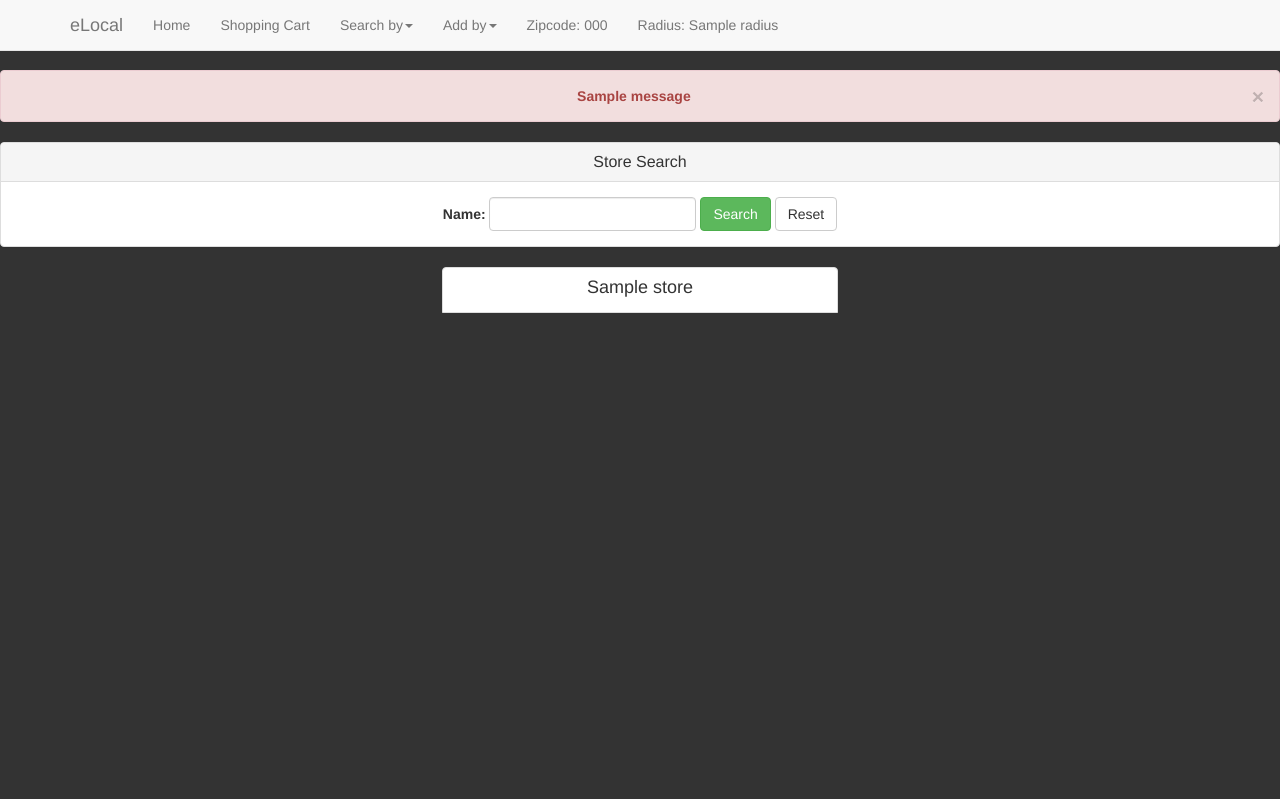
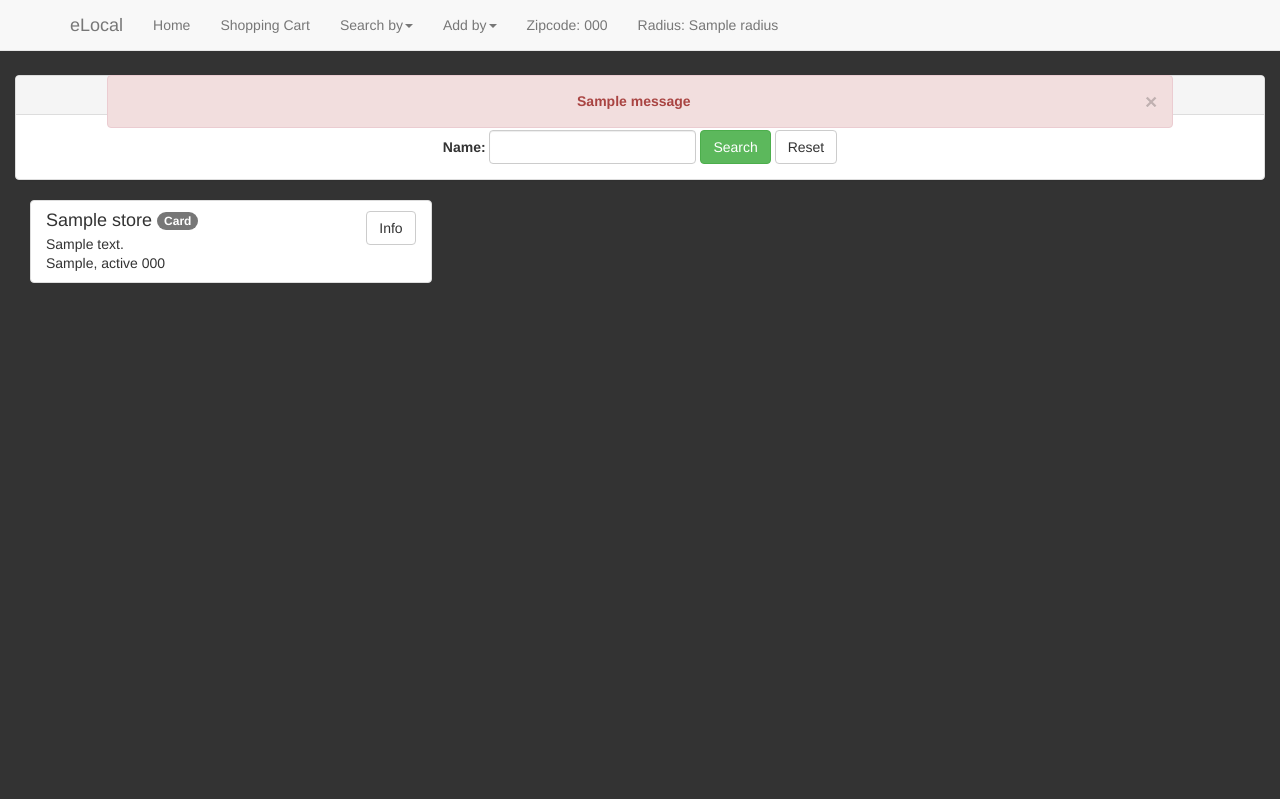
Before and after one commit to jisoohan/eLocal, a Django app: template eLocal_app/templates/eLocal_app/storeSearchPage.html in a window 1280 px wide. Shown: the top 799 px of the page. After the commit the page ends 283 px from the top, so only its background shows below. Run offline with Django 3.2, Linux system fonts and the light colour scheme; tables that the repository leaves empty hold one stand-in row (values such as "Sample post"); the template is opened without the code that fills it: values that come from a table or form of the project are taken from there, most other values are stand-ins (such as "Sample title", 1, 10 or a date in 2020); one stand-in notice (Sample message) is shown; form fields are guessed from the names that the template uses; some libraries are stand-ins or nearby versions.

Commit message:
UI change of store search page

```diff
--- a/eLocal_app/static/eLocal_app/base.css
+++ b/eLocal_app/static/eLocal_app/base.css
@@ -1,15 +1,29 @@
+html {
+  height: 100%;
+  background-color: #333;
+}
 body {
-    min-height: 2000px;
-    padding-top: 70px;
-    background-color: #333;
+  min-height: 100%;
+  background-color: #333;
+  padding-top: 75px;
+}
+
+.scrolly {
+  padding-right: 0px !important;
+  overflow: scroll;
+  height: 460px;
+}
+
+.alert {
+  position: absolute;
+  z-index : 1;
 }
 
 .shopping-title {
-    font-size: 36px;
-    color: white;
-    text-align: center;
-    margin-top: 10px;
-    margin-bottom: 35px;
+  font-size: 36px;
+  color: white;
+  text-align: center;
+  margin-bottom: 35px;
 }
 
 .pac-container {
--- a/eLocal_app/templates/eLocal_app/storeSearchPage.html
+++ b/eLocal_app/templates/eLocal_app/storeSearchPage.html
@@ -18,12 +18,13 @@
     {% block content %}
       {% if messages %}
         {% for message in messages %}
-          <div class="alert alert-danger text-center">
+          <div class="alert alert-danger text-center col-xs-10 col-xs-offset-1">
             <a href="#" class="close" data-dismiss="alert" aria-label="close">&times;</a>
             <strong>{{ message|escape }}</strong>
           </div>
         {% endfor %}
       {% endif %}
+      <div class="col-xs-12">
         <div class="panel panel-default">
           <div class="panel-heading">
             <h2 class="panel-title text-center">Store Search</h2>
@@ -39,41 +40,44 @@
             </form>
           </div>
         </div>
-      <div class="col-xs-4 col-xs-offset-4 text-center">
-        <ul class="list-group">
+      </div>
       {% if stores %}
+        <div class="container-fluid col-xs-12">
+          <div class="table-hover col-xs-4 scrolly">
             {% for store in stores %}
-              <a href="" data-toggle="modal" data-target="#store{{forloop.counter}}" class="list-group-item">
-                <h4 class="list-group-item-heading">{{store.name}}</h4>
-              </a>
-              <div id="store{{forloop.counter}}" class="modal modal-vcenter fade" role="dialog">
-                <div class="modal-dialog">
-                  <div class="modal-content">
-                    <div class="modal-header">
-                      <h3 class="modal-title text-center">{{store.name}}</h3>
+              <div class="list-group-item">
+                <h4 class="list-group-item-heading">
+                  {{store.name}}
+                  {% if store.has_card %}
+                    <span class="badge">Card</span>
+                  {% endif %}
+                  <button type="button" class="btn btn-default pull-right" id="showStoreBtn{{forloop.counter}}">Info</button>
+                </h4>
+                <p class="list-group-item-text">
+                  {{store.address}}<br/>
+                  {{store.city}}, {{store.state}} {{store.zip_code}}
+                </p>
               </div>
-                    <div class="modal-body">
+            {% endfor %}
+          </div>
+          {% for store in stores %}
+            <div class="col-xs-8" id="showStore{{forloop.counter}}">
+              <div class="panel panel-default scrolly">
+                <div class="panel-heading">
+                  <h2 class="panel-title text-center">{{store.name}}</h2>
+                </div>
+                <div class="panel-body text-center">
                   <h4>Address</h4>
                   <address>
                     {{store.address}}<br/>
                     {{store.city}}, {{store.state}} {{store.zip_code}}
                   </address>
-                    </div>
-                    <div class="modal-body">
-                      <h4>Membership Card</h4>
-                      {% if store.has_card %}
-                        <span class="badge">Has Card</span>
-                      {% else %}
-                        <span class="badge">No Card</span>
-                      {% endif %}
-                    </div>
-                    <div class="modal-body">
                   <h4>Products</h4>
                   <table class="table table-condensed">
                     <thead>
                       <tr>
                         <th class="text-left">Name</th>
-                            <th class="text-left">Price</th>
+                        <th class="text-right">Price</th>
                         <th class="text-right">Add to Cart</th>
                         <th class="text-right">Edit Price</th>
                         <th class="text-right">Delete Product</th>
@@ -84,7 +88,7 @@
                         {% for product in store.product_list %}
                           <tr>
                             <td class="text-left">{{product.name}}</td>
-                                <td class="text-left">${{product.price}}</td>
+                            <td class="text-right">${{product.price}}</td>
                             <td class="text-right"><a href="{% url 'eLocal_app.views.addCart' product.id store.id %}" class="btn btn-default">Add</a></td>
                             <td class="text-right"><a href="" data-toggle="modal" data-target="#editprice{{product.id}}{{store.id}}" class="btn btn-default">Edit</a></td>
                             <td class="text-right"><a href="" data-toggle="modal" data-target="#deleteProductFromStore{{product.id}}{{store.id}}" class="btn btn-default">Delete</a></td>
@@ -95,17 +99,14 @@
                   </table>
                 </div>
                 <div class="modal-footer">
-                      <button type="button" class="btn btn-default pull-left" data-dismiss="modal">Close</button>
-                      <a href="" data-toggle="modal" data-target="#editstore{{forloop.counter}}" class="btn btn-default pull-right">Edit</a>
+                  <a href="" data-toggle="modal" data-target="#editstore{{forloop.counter}}" class="btn btn-default pull-left">Edit Store</a>
                   <a href="" data-toggle="modal" data-target="#deleteStore{{forloop.counter}}" class="btn btn-default pull-right">Delete Store</a>
-                    </div>
-                  </div>
                 </div>
               </div>
               <div id="deleteStore{{forloop.counter}}" class="modal modal-vcenter fade" role="dialog">
                 <div class="modal-dialog">
                   <div class="modal-content">
-                    <div class="modal-body">
+                    <div class="modal-body text-center">
                       <h3>Delete Store?</h3>
                     </div>
                     <div class="modal-footer">
@@ -115,22 +116,9 @@
                   </div>
                 </div>
               </div>
-            {% endfor %}
-            {% for id in ids %}
-              <div id="deleteProductFromStore{{id.0}}{{id.1}}" class="modal modal-vcenter fade" role="dialog">
-                <div class="modal-dialog">
-                  <div class="modal-content">
-                    <div class="modal-body">
-                      <h3>Delete Product?</h3>
-                    </div>
-                    <div class="modal-footer">
-                      <button type="button" class="btn btn-default pull-left" data-dismiss="modal">No</button>
-                      <a href="{% url 'eLocal_app.views.deleteProductFromStore' id.0 id.1 %}" class="btn btn-default pull-right">Yes</a>
-                    </div>
-                  </div>
-                </div>
             </div>
           {% endfor %}
+        </div>
         {% for editStoreForm in editStoreForms %}
           <div id="editstore{{forloop.counter}}" class="modal modal-vcenter fade" role="dialog">
             <div class="modal-dialog">
@@ -204,9 +192,22 @@
             </div>
           </div>
         {% endfor %}
+        {% for id in ids %}
+          <div id="deleteProductFromStore{{id.0}}{{id.1}}" class="modal modal-vcenter fade" role="dialog">
+            <div class="modal-dialog">
+              <div class="modal-content">
+                <div class="modal-body text-center">
+                  <h3>Delete Product?</h3>
+                </div>
+                <div class="modal-footer">
+                  <button type="button" class="btn btn-default pull-left" data-dismiss="modal">No</button>
+                  <a href="{% url 'eLocal_app.views.deleteProductFromStore' id.0 id.1 %}" class="btn btn-default pull-right">Yes</a>
+                </div>
+              </div>
+            </div>
+          </div>
+        {% endfor %}
       {% endif %}
-        </ul>
-      </div>
     {% endblock %}
 
     <!-- Bootstrap core JavaScript
@@ -220,6 +221,7 @@
       {% block javascript %}
         var store_count = {{stores|length}};
         var ids = {{ids}};
+        var openStore;
         function initializeStoreEditForm(j) {
           return function(e) {
             $('#editstore' + j + ' #street_number').focus(function(e) {
@@ -343,8 +345,25 @@
             $('#editprice' + product_id + store_id + ' #price').closest('.form-group').removeClass('has-error').removeClass('has-success');
           }
         }
+        function showStoreInfo(j) {
+          return function(e) {
+            var currStore = $('#showStore' + j);
+            if (openStore == null) {
+              openStore = currStore;
+              openStore.show();
+            } else if (openStore.get(0) == currStore.get(0)) {
+              openStore.toggle();
+            } else {
+              openStore.hide();
+              currStore.show();
+              openStore = currStore
+            }
+          }
+        }
         $(document).ready(function(e) {
           for (var i = 1; i <= store_count; i++) {
+            $('#showStore' + i).hide();
+            $('#showStoreBtn' + i).click(showStoreInfo(i));
             var org_storeName = $('#editstore' + i + ' #storeName').val();
             var org_street_number = $('#editstore' + i + ' #street_number').val();
             var org_route = $('#editstore' + i + ' #route').val();
--- a/eLocal_app/views.py
+++ b/eLocal_app/views.py
@@ -26,7 +26,9 @@ def homePage(request):
                 addStoreForm   = StoreAddForm()
                 return HttpResponseRedirect('/stores')
             else:
-                form.add_error('zip_code', 'Must be a valid zipcode.')
+                messages.error(request, 'Not a valid zipcode.')
+        else:
+            messages.error(request, 'Must enter a zipcode.')
     return render(request, 'eLocal_app/homePage.html', {'form': form})
 
 def productSearchPage(request):
```
Also changed, not shown: eLocal_app/static/eLocal_app/homePage.css (+7 -12 lines), eLocal_app/templates/eLocal_app/homePage.html (+6 -12 lines). Lines whose indentation alone changed are shown as unchanged.
